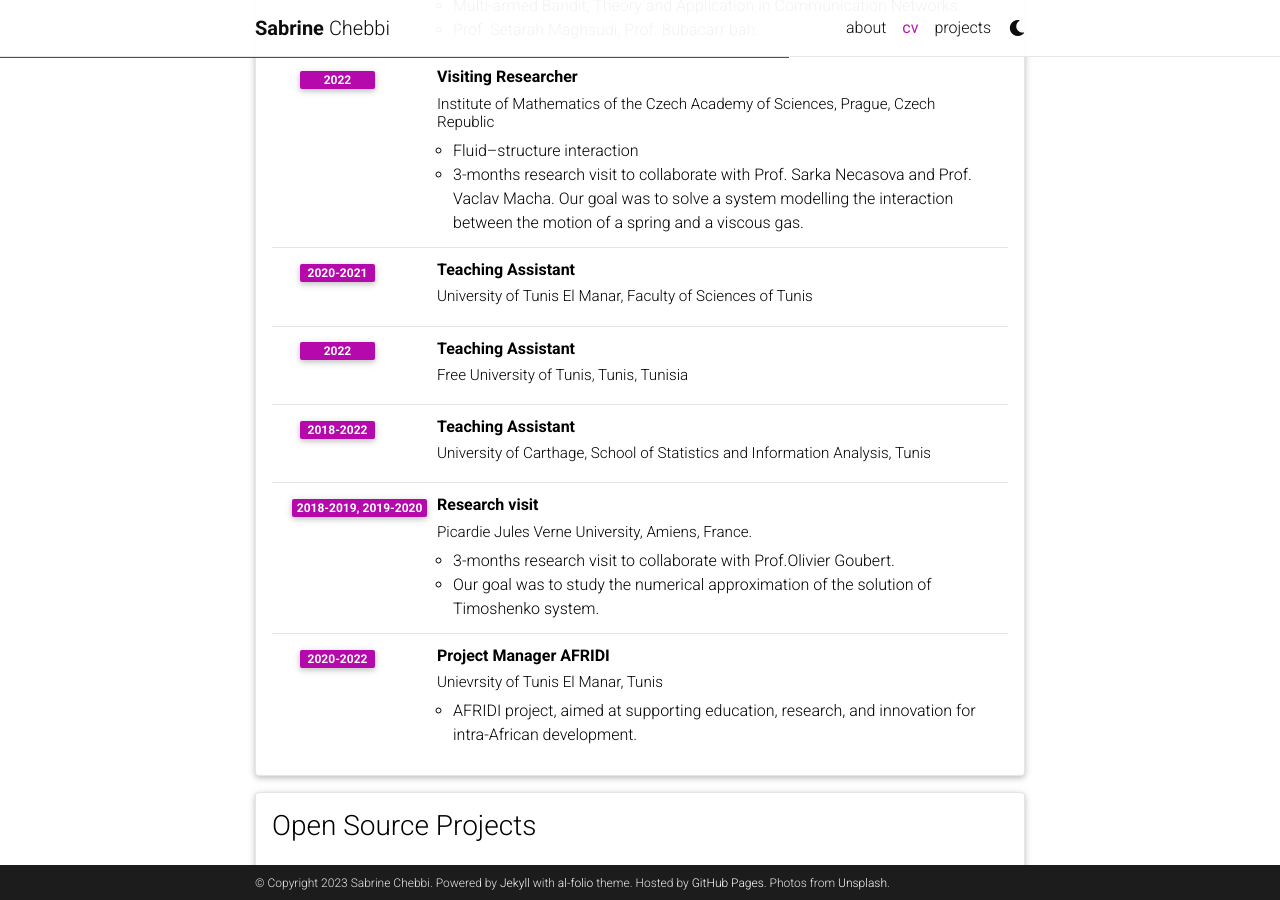
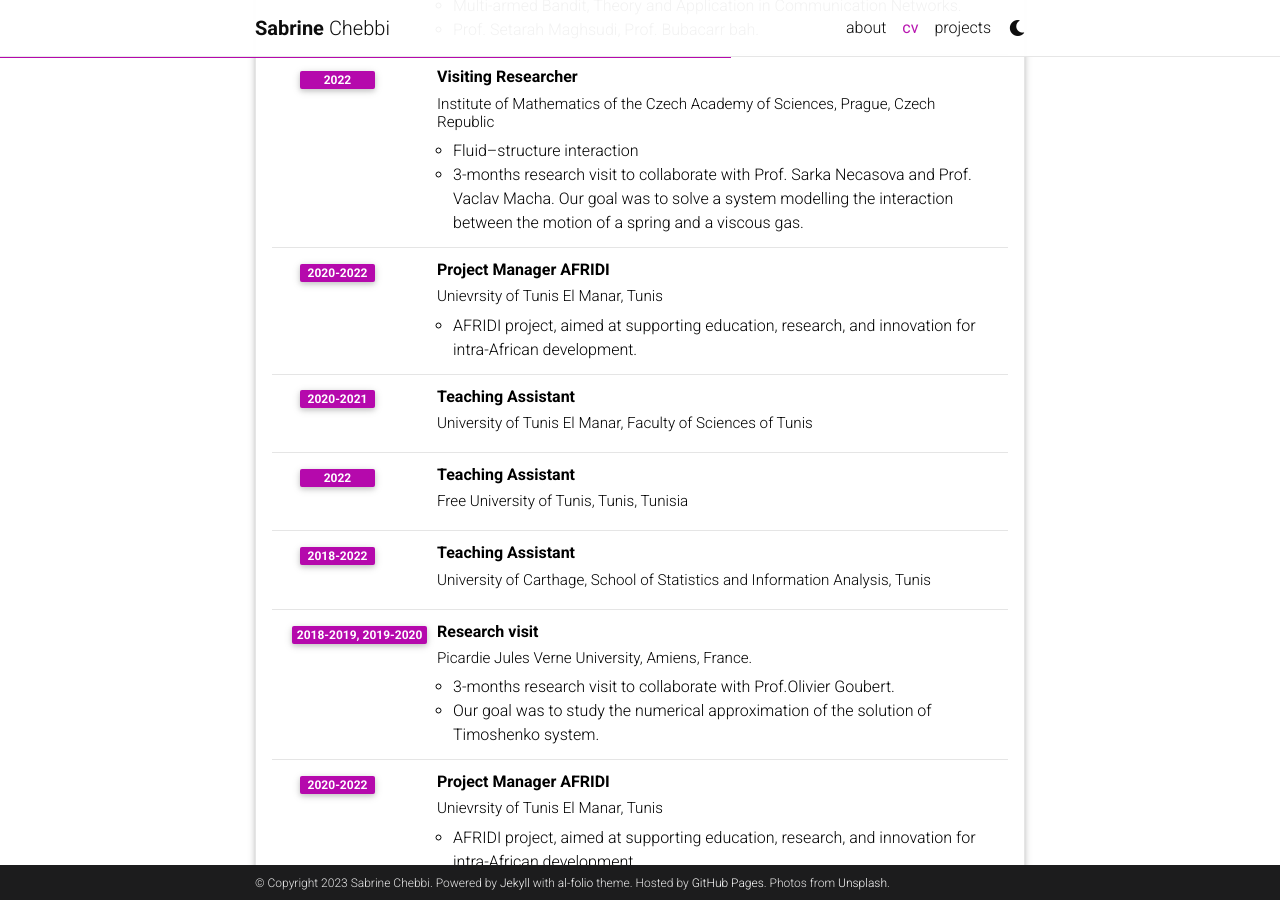
Before and after one commit to Sabrine-stack/Sabrine-stack.github.io, a Jekyll site: the page built from _pages/cv.md, in a window 1280 px wide and 900 px high, scrolled down 976 px. Built offline with Jekyll 4.4.1, drawn with Linux system fonts in a browser that asks for light colours; comment, search, counter and statistics services are not loaded; a style sheet for code colours, icons or effects is not loaded.

Commit message:
Update cv.yml

```diff
--- a/_data/cv.yml
+++ b/_data/cv.yml
@@ -44,6 +44,12 @@
      description:
        - Fluid–structure interaction
        - 3-months research visit to collaborate with Prof. Sarka Necasova and Prof. Vaclav Macha. Our goal was to solve a system modelling the interaction between the motion of a spring and a viscous gas.
+   - title: Project Manager AFRIDI
+     institution: Unievrsity of Tunis El Manar, Tunis
+     year: 2020-2022
+     description:
+       - AFRIDI project, aimed at supporting education, research, and innovation for intra-African development.
+
    - title: Teaching Assistant
      institution: University of Tunis El Manar, Faculty of Sciences of Tunis
      year: 2020-2021
```
